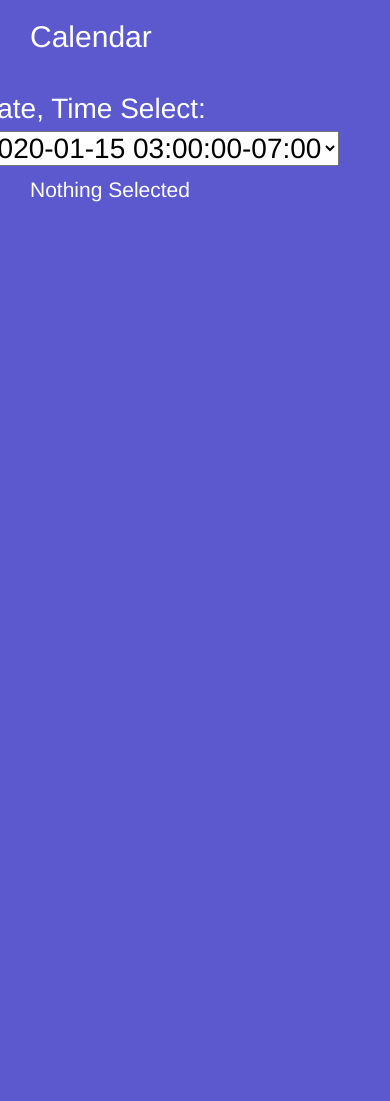
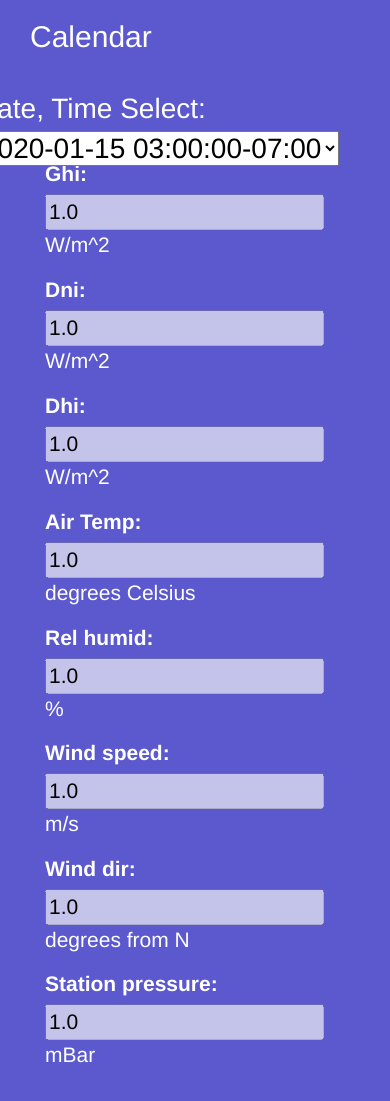
Before and after one commit to cyb-phys-capstone/project, a Django app: page /NREL/ in a window 390 px wide. Before the commit the page ends 202 px from the top, so only its background shows below. Run offline with Django 3.2, Linux system fonts and the light colour scheme; tables that the repository leaves empty hold one stand-in row (values such as "Sample post"); data that the repository does not hold is empty; parts of the project's set-up code (start-up, migrations or seed data) failed here and were passed over; some libraries are stand-ins or nearby versions.

Commit message:
Data populates when page loads.
Not sure how this will look on other computers. :/

```diff
--- a/CYB_PHYS_CAPSTONE/home/static/css/nrel.css
+++ b/CYB_PHYS_CAPSTONE/home/static/css/nrel.css
@@ -21,7 +21,7 @@ div, label {
 }
 
 #NREL_data_viewer {
-    margin-top: 20%;
+    margin-top: 15%;
     font-size: 150%;
 }
 
--- a/CYB_PHYS_CAPSTONE/home/static/src/NREL_viewer.js
+++ b/CYB_PHYS_CAPSTONE/home/static/src/NREL_viewer.js
@@ -1,11 +1,13 @@
 
 function selectTime () {
-    console.log($('#id_timeStamps').val());
-    console.log('something');
 
-    var reqObject = {timestamp : $('#id_timeStamps').val()};
+    var timeChosen = {timestamp : $('#id_timeStamps').val()};
 
-    $.get('/NREL_view', reqObject, function(response){
+    loadFormNREL (timeChosen);
+}
+
+function loadFormNREL (timestamp) {
+    $.get('/NREL_view', timestamp, function(response){
         $("#NREL_data_viewer").replaceWith(response);
 
         var list = document.getElementsByClassName("nrel-attr");
@@ -14,3 +16,5 @@ function selectTime () {
         }
     });
 }
+
+window.onload = loadFormNREL({timestamp: 0});
--- a/CYB_PHYS_CAPSTONE/home/templates/client/NREL.html
+++ b/CYB_PHYS_CAPSTONE/home/templates/client/NREL.html
@@ -13,20 +13,20 @@
     <link rel="stylesheet" href="/static/css/nrel.css">
 </head>
 
-<body>
-    <div class="container">
-        <div id="calendar_ham" class="col-sm-2">
+<body class="container">
+
+    <div id="calendar_ham" class="col-lg-2">
         <h2>Calendar</h2>
     </div>
 
-        <div id="NREL_master_viewer" class="col-sm-10">
+    <div id="NREL_master_viewer" class="col-lg-10">
         <div id="time_select" onchange="selectTime()">
             Date, Time Select:
             {{form.timeStamps}}
         </div>
         <br/>
         <div id="NREL_data_viewer">
-                Nothing Selected
+
         </div>
 
         <div id="NREL_Graph">
@@ -35,8 +35,5 @@
 
     </div>
 
-
-    </div>
-
 </body>
 </html>
```
Lines whose indentation alone changed are shown as unchanged.
